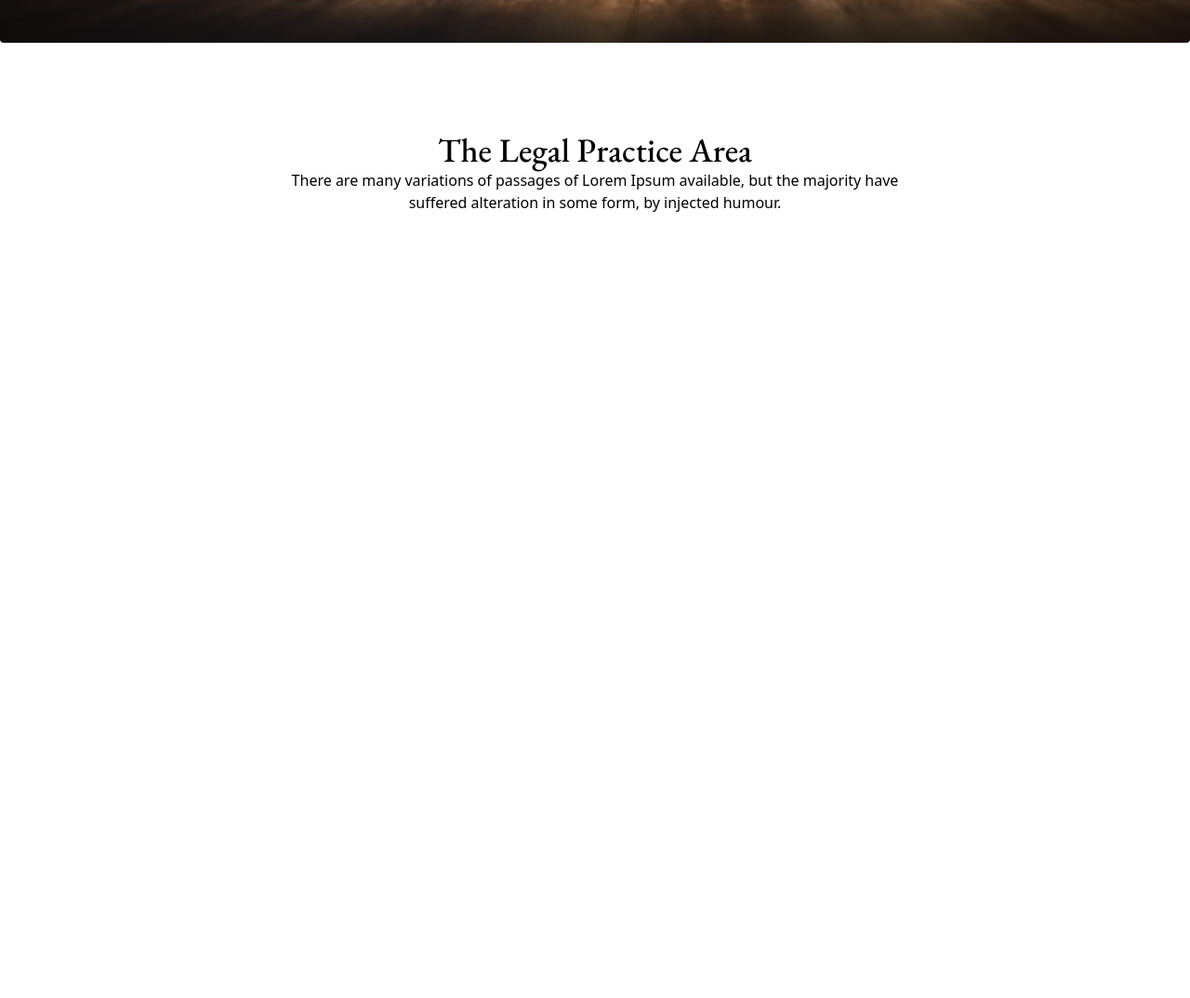
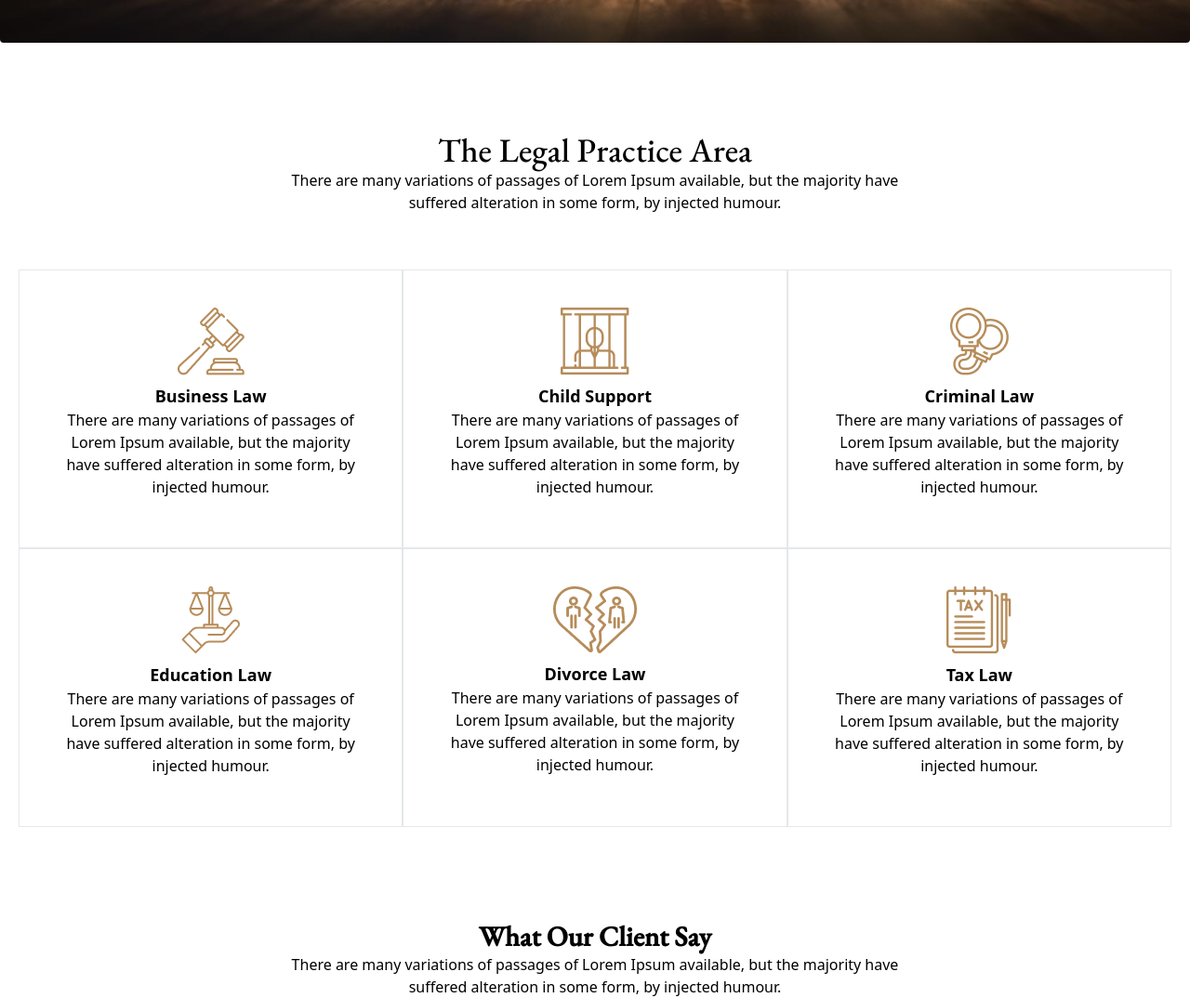
Before and after one commit to Bappy00111/Assinment-three, a plain HTML site: page index.html in a window 1280 px wide. Shown: the part 634-1708 px from the top of the page at 93% size. Before the commit the page ends 864 px from the top, so only its background shows below. Drawn offline with nearby package versions, Linux system fonts and the light colour scheme.

Commit message:
leagel partice section added

```diff
--- a/index.html
+++ b/index.html
@@ -57,7 +57,8 @@
       <div class="h-[550px] bg-[url('./images/banner.png')] bg-cover rounded mt-10 w-full max-w-7xl mx-auto bg-center">
         <div class="text-center py-28 text-white">
           <h1 class=" font-fbFont text-6xl mb-3">We Provide Effective <br> Legal Solutions</h1>
-        <p>There are many variations of passages of Lorem Ipsum available, but the majority <br>have suffered alteration in some form, by injected humour.</p>
+          <p>There are many variations of passages of Lorem Ipsum available, but the majority <br>have suffered
+            alteration in some form, by injected humour.</p>
           <div class="mt-5">
             <input class="p-3  w-2/6 rounded" type="text" placeholder="Seach your service">
             <button class="border p-3 px-7 bg-yellow-600 rounded">seach</button>
@@ -70,9 +71,63 @@
     <section class="w-fll max-w-7xl mx-auto text-center mt-24">
       <div class="">
         <h1 class="text-4xl font-fbFont">The Legal Practice Area</h1>
+        <p>There are many variations of passages of Lorem Ipsum available, but the majority have <br> suffered
+          alteration in some form, by injected humour.</p>
+      </div>
+
+      <div class="grid md:grid-cols-2 lg:grid-cols-3  mt-10 p-5">
+
+        <div class="h-[300px] text-center p-10 border">
+          <img class="mx-auto" src="images/business.png" alt="">
+          <h2 class="text-lg font-bold mt-2">Business Law</h2>
+          <p>There are many variations of passages of Lorem Ipsum available, but the majority have suffered alteration
+            in some form, by injected humour.</p>
+        </div>
+
+        <div class="h-[300px] text-center p-10 border">
+          <img class="mx-auto" src="images/child.png" alt="">
+          <h2 class="text-lg font-bold mt-2">Child Support</h2>
+          <p>There are many variations of passages of Lorem Ipsum available, but the majority have suffered alteration
+            in some form, by injected humour.</p>
+        </div>
+
+        <div class="h-[300px] text-center p-10 border">
+          <img class="mx-auto" src="images/criminal.png" alt="">
+          <h2 class="text-lg font-bold mt-2">Criminal Law</h2>
+          <p>There are many variations of passages of Lorem Ipsum available, but the majority have suffered alteration
+            in some form, by injected humour.</p>
+        </div>
+
+        <div class="h-[300px] text-center p-10 border">
+          <img class="mx-auto" src="images/education.png" alt="">
+          <h2 class="text-lg font-bold mt-2">Education Law</h2>
+          <p>There are many variations of passages of Lorem Ipsum available, but the majority have suffered alteration
+            in some form, by injected humour.</p>
+        </div>
+        <div class="h-[300px] text-center p-10 border">
+          <img class="mx-auto" src="images/divorce.png" alt="">
+          <h2 class="text-lg font-bold mt-2">Divorce Law</h2>
+          <p>There are many variations of passages of Lorem Ipsum available, but the majority have suffered alteration
+            in some form, by injected humour.</p>
+        </div>
+        <div class="h-[300px] text-center p-10 border">
+          <img class="mx-auto" src="images/tax.png" alt="">
+          <h2 class="text-lg font-bold mt-2">Tax Law</h2>
+          <p>There are many variations of passages of Lorem Ipsum available, but the majority have suffered alteration
+            in some form, by injected humour.</p>
+        </div>
+
+
+        </div>
+
+    </section>
+
+    <!-- client section  -->
+    <section class="w-fll max-w-7xl mx-auto mt-20">
+      <div class="text-center">
+        <h3 class="text-3xl font-bold font-fbFont">What Our Client Say</h3>
         <p>There are many variations of passages of Lorem Ipsum available, but the majority have <br> suffered alteration in some form, by injected humour.</p>
       </div>
-
     </section>
 
 
```
Lines whose indentation alone changed are shown as unchanged.
